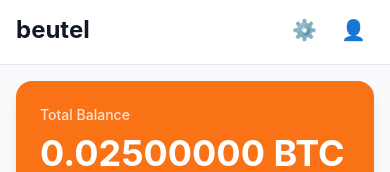
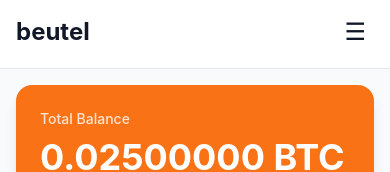
Before and after one commit to maindotmarcell/beutel, a React Native app in the folder mobile/: screen / in a window 390 px wide. Shown: the top 172 px of the page. Built offline with nearby package versions, Linux system fonts and the light colour scheme.

Commit message:
feat: modify settings icon

```diff
--- a/mobile/components/Navbar.tsx
+++ b/mobile/components/Navbar.tsx
@@ -3,13 +3,11 @@
 
 interface NavbarProps {
   onSettingsPress?: () => void;
-  onProfilePress?: () => void;
   onBackPress?: () => void;
 }
 
 export default function Navbar({
   onSettingsPress,
-  onProfilePress,
   onBackPress,
 }: NavbarProps) {
   const insets = useSafeAreaInsets();
@@ -22,14 +20,6 @@
         "Settings",
         "Settings functionality will be implemented here"
       );
-    }
-  };
-
-  const handleProfile = () => {
-    if (onProfilePress) {
-      onProfilePress();
-    } else {
-      Alert.alert("Profile", "Profile functionality will be implemented here");
     }
   };
 
@@ -65,23 +55,13 @@
 
         {/* Action Buttons - Only show when not on settings screen */}
         {!onBackPress && (
-          <View className="flex-row items-center">
           <TouchableOpacity
             onPress={handleSettings}
-              className="p-2 mr-2"
-              activeOpacity={0.7}
-            >
-              <Text className="text-xl text-theme-text-primary">⚙️</Text>
-            </TouchableOpacity>
-
-            <TouchableOpacity
-              onPress={handleProfile}
             className="p-2"
             activeOpacity={0.7}
           >
-              <Text className="text-xl text-theme-text-primary">👤</Text>
+            <Text className="text-2xl text-theme-text-primary">☰</Text>
           </TouchableOpacity>
-          </View>
         )}
       </View>
     </View>
```
Lines whose indentation alone changed are shown as unchanged.
